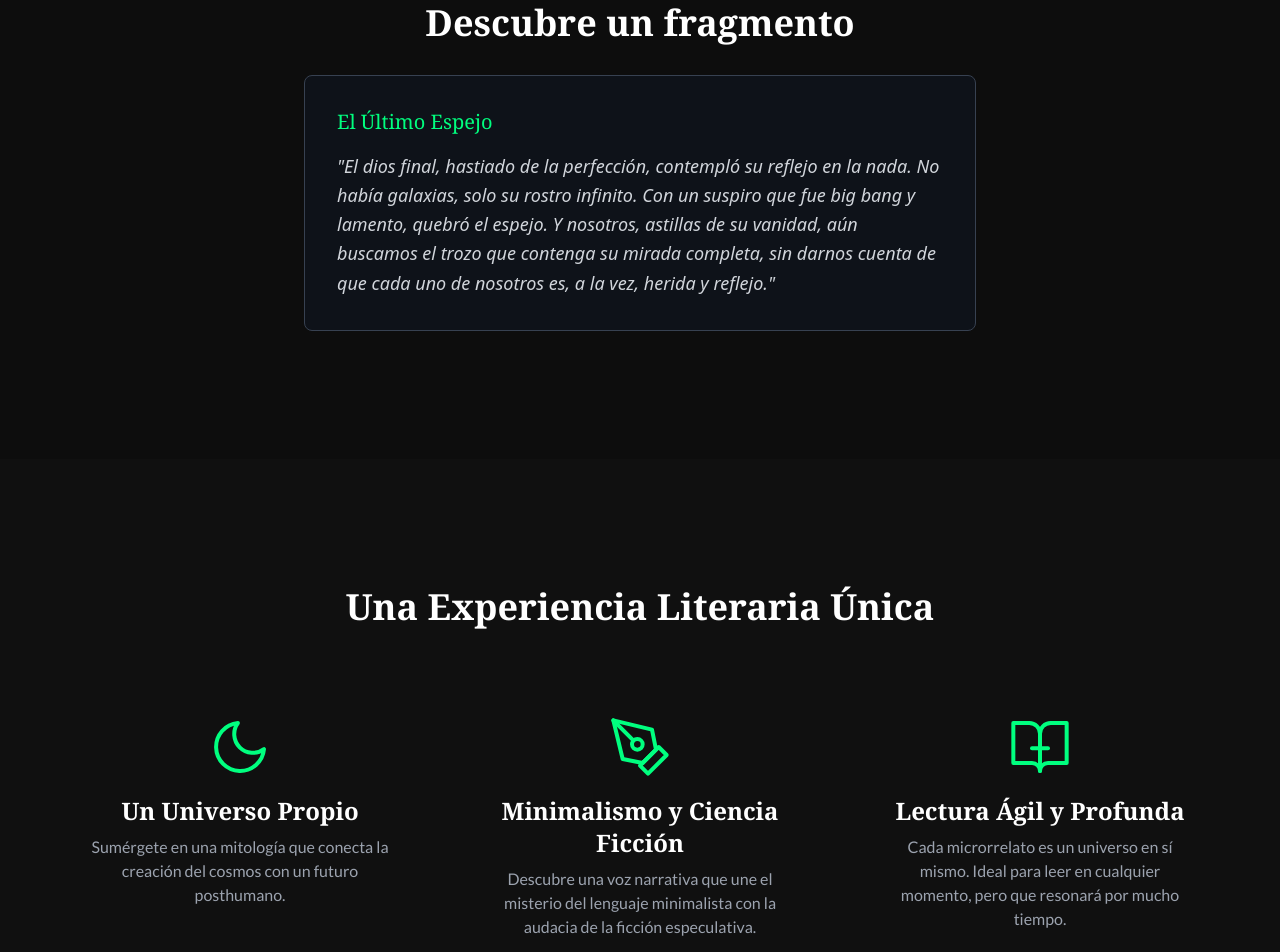
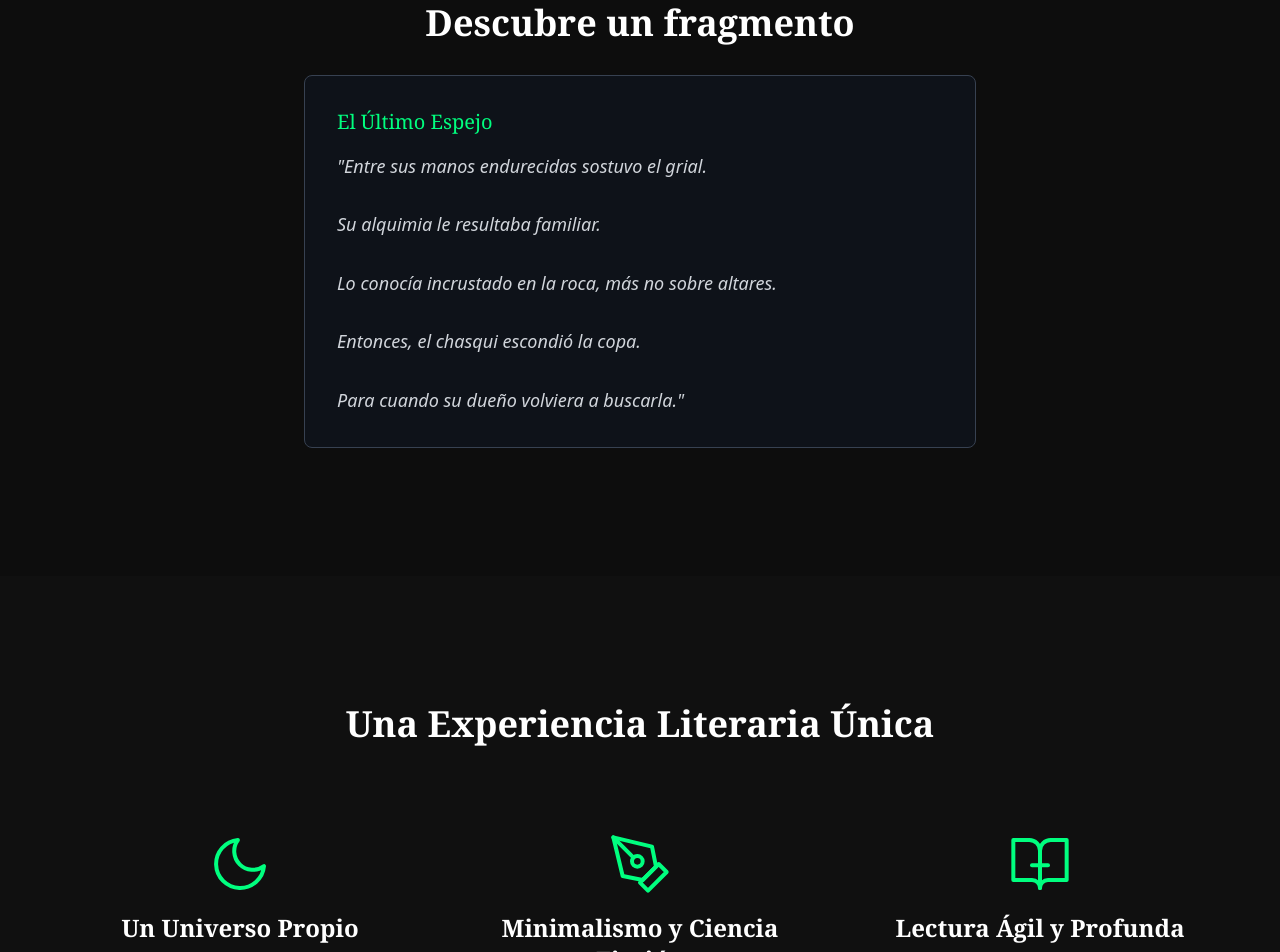
Before and after one commit to edspohr/codice-del-tiempo-roto, a plain HTML site: page index.html in a window 1280 px wide. Shown: the part 1854-2806 px from the top of the page. Drawn offline with nearby package versions, Linux system fonts and the light colour scheme.

Commit message:
Update index.html

```diff
--- a/index.html
+++ b/index.html
@@ -222,7 +222,7 @@
             <div class="text-left bg-gray-900/50 p-8 rounded-lg border border-gray-700 max-w-2xl mx-auto">
                 <h4 class="font-serif text-xl text-[#00FF7F] mb-4">El Último Espejo</h4>
                 <p class="font-sans text-lg text-gray-300 leading-relaxed italic">
-                    "El dios final, hastiado de la perfección, contempló su reflejo en la nada. No había galaxias, solo su rostro infinito. Con un suspiro que fue big bang y lamento, quebró el espejo. Y nosotros, astillas de su vanidad, aún buscamos el trozo que contenga su mirada completa, sin darnos cuenta de que cada uno de nosotros es, a la vez, herida y reflejo."
+                    "Entre sus manos endurecidas sostuvo el grial.<br><br>Su alquimia le resultaba familiar.<br><br>Lo conocía incrustado en la roca, más no sobre altares.<br><br>Entonces, el chasqui escondió la copa.<br><br>Para cuando su dueño volviera a buscarla."
                 </p>
             </div>
         </div>
```
